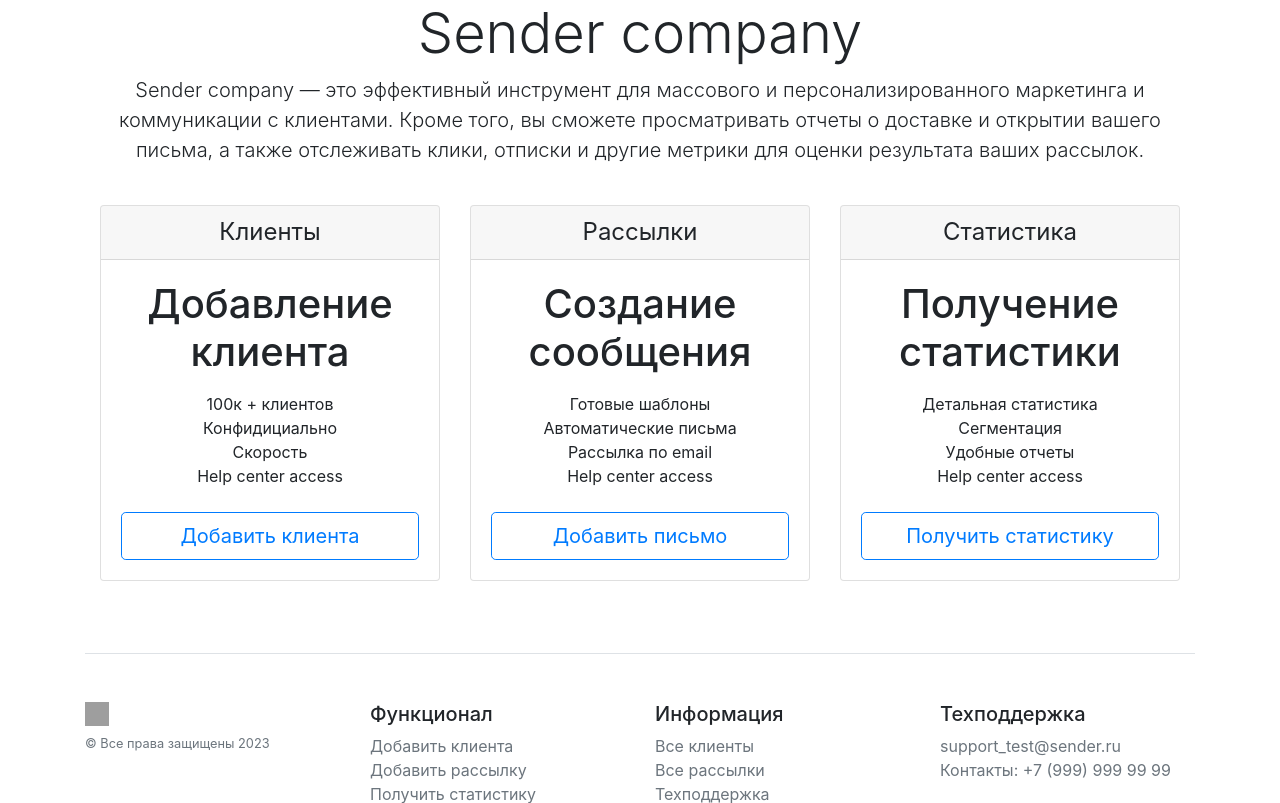
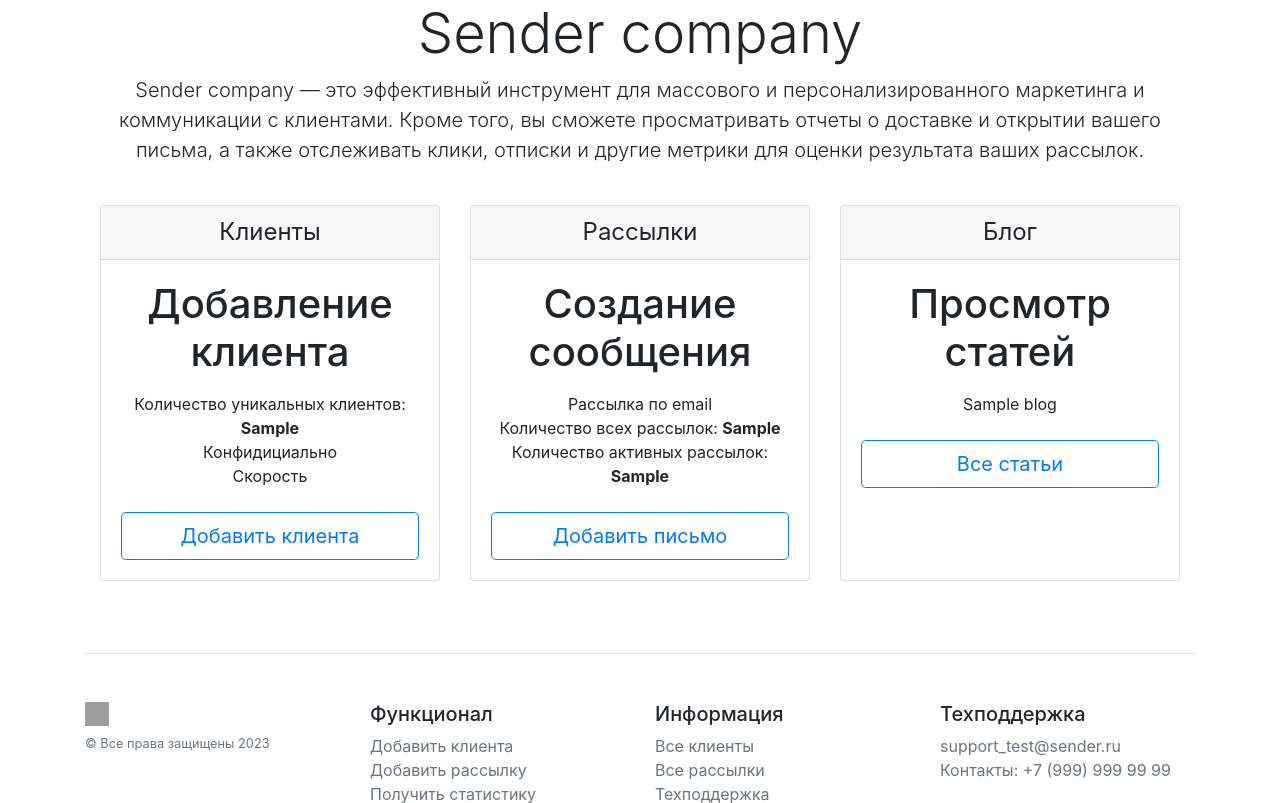
Before and after one commit to DmitriiParfenov/sender_project, a Django app: template clients/templates/clients/index.html in a window 1280 px wide. Shown: the part 135-938 px from the top of the page. Run offline with Django 4.2, Linux system fonts and the light colour scheme; the template is opened without the code that fills it: most values are stand-ins (such as "Sample title", 1, 10 or a date in 2020); some libraries are stand-ins or nearby versions; grey boxes are pictures that could not be loaded.

Commit message:
updated index.html

```diff
--- a/clients/templates/clients/index.html
+++ b/clients/templates/clients/index.html
@@ -10,12 +10,12 @@
         <div class="card-body">
             <h1 class="card-title pricing-card-title">Добавление клиента</h1>
             <ul class="list-unstyled mt-3 mb-4">
-                <li>100к + клиентов</li>
+                <li>Количество уникальных клиентов: <strong>{{ all_clients }}</strong></li>
                 <li>Конфидициально</li>
                 <li>Скорость</li>
-                <li>Help center access</li>
             </ul>
-            <a class="btn btn-lg btn-block btn-outline-primary" href="{% url 'client:add_client' %}">Добавить клиента</a>
+            <a class="btn btn-lg btn-block btn-outline-primary" href="{% url 'client:add_client' %}">Добавить
+                клиента</a>
         </div>
     </div>
     <div class="card mb-4 box-shadow">
@@ -25,27 +25,27 @@
         <div class="card-body">
             <h1 class="card-title pricing-card-title">Создание сообщения</h1>
             <ul class="list-unstyled mt-3 mb-4">
-                <li>Готовые шаблоны</li>
-                <li>Автоматические письма</li>
                 <li>Рассылка по email</li>
-                <li>Help center access</li>
+                <li>Количество всех рассылок: <strong>{{ all_senders }}</strong></li>
+                <li>Количество активных рассылок: <strong>{{ active_senders }}</strong></li>
             </ul>
             <a href="{% url 'sender:add_mail' %}" class="btn btn-lg btn-block btn-outline-primary">Добавить письмо</a>
         </div>
     </div>
     <div class="card mb-4 box-shadow">
         <div class="card-header">
-            <h4 class="my-0 font-weight-normal">Статистика</h4>
+            <h4 class="my-0 font-weight-normal">Блог</h4>
         </div>
         <div class="card-body">
-            <h1 class="card-title pricing-card-title">Получение статистики</h1>
+            <h1 class="card-title pricing-card-title">Просмотр статей</h1>
             <ul class="list-unstyled mt-3 mb-4">
-                <li>Детальная статистика</li>
-                <li>Сегментация</li>
-                <li>Удобные отчеты</li>
-                <li>Help center access</li>
+                {% for blog in blogs %}
+                <li>
+                    {{ blog.title }}
+                </li>
+                {% endfor %}
             </ul>
-            <button type="button" class="btn btn-lg btn-block btn-outline-primary">Получить статистику</button>
+            <a href="{% url 'blog:blog_list' %}" class="btn btn-lg btn-block btn-outline-primary">Все статьи</a>
         </div>
     </div>
 </div>
```
